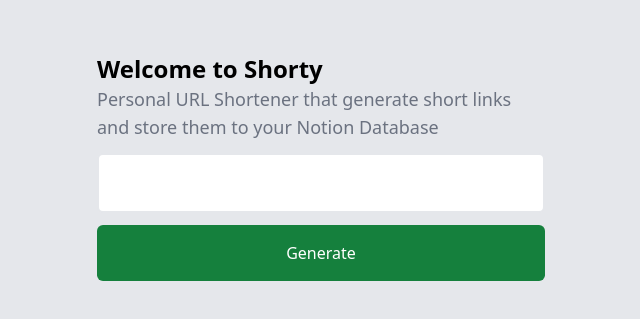
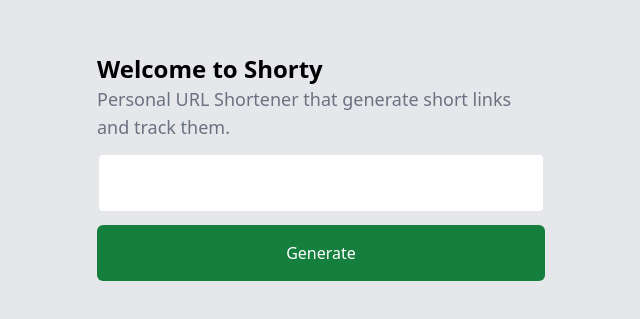
Before and after one commit to melvnl/shorty, a Next.js app: page / in a window 1280 px wide. Shown: the part 233-552 px from the top of the page, without its empty margins (319-959 px from the left). Built offline with nearby package versions, Linux system fonts and the light colour scheme.

Commit message:
chores: del notion sdk and update copywrite

```diff
--- a/package.json
+++ b/package.json
@@ -9,7 +9,6 @@
     "lint": "next lint"
   },
   "dependencies": {
-    "@notionhq/client": "^1.0.4",
     "next": "12.1.4",
     "react": "18.0.0",
     "react-dom": "18.0.0"
--- a/pages/index.tsx
+++ b/pages/index.tsx
@@ -6,7 +6,7 @@
 import SuccessMessage from "../components/SuccessMessage";
 
 const title = `Welcome to Shorty`;
-const desc = `Personal URL Shortener that generate short links and store them to your Notion Database`;
+const desc = `Personal URL Shortener that generate short links and track them.`;
 
 const Home: NextPage = () => {
   const [form, setForm] = useState<FormState>({ state: Form.Initial });
```
Also changed, not shown: 1 other file (tests, documents, lock files or other folders).
